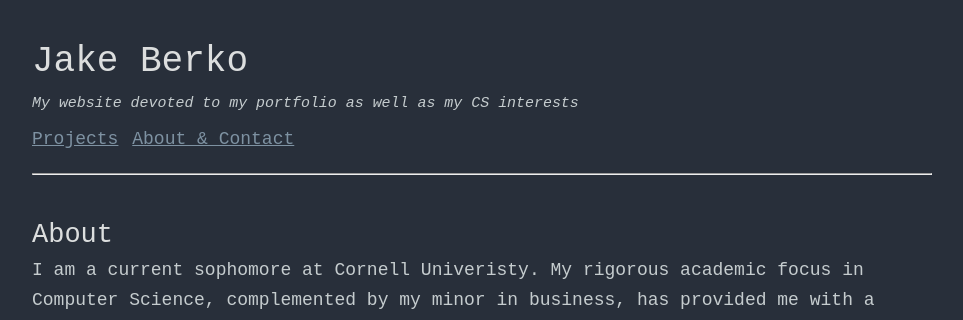
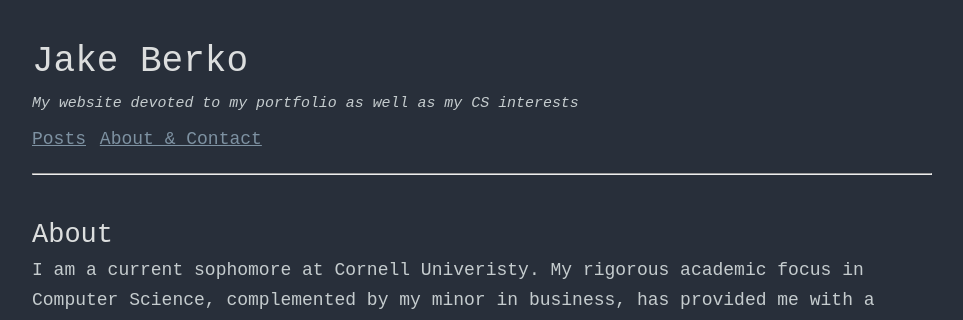
Before and after one commit to jacobberko/jacobberko.github.io, a Jekyll site: the page built from index.md, in a window 1280 px wide. Shown: the top 320 px of the page, without its empty margins (158-1121 px from the left). Built offline with Jekyll 4.4.1, drawn with Linux system fonts in a browser that asks for light colours.

Commit message:
asdfasdfasdfasdfasdf

```diff
--- a/_data/nav.yml
+++ b/_data/nav.yml
@@ -1,4 +1,4 @@
-- name: Projects
+- name: Posts
   link: /posts
 - name: About & Contact
   link: /
```
